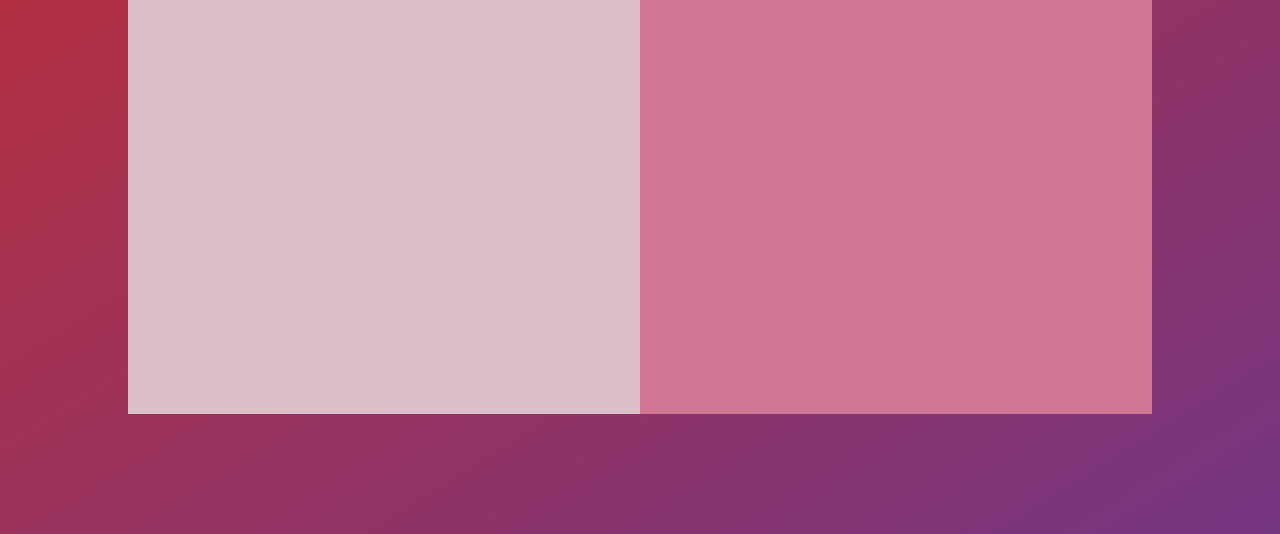
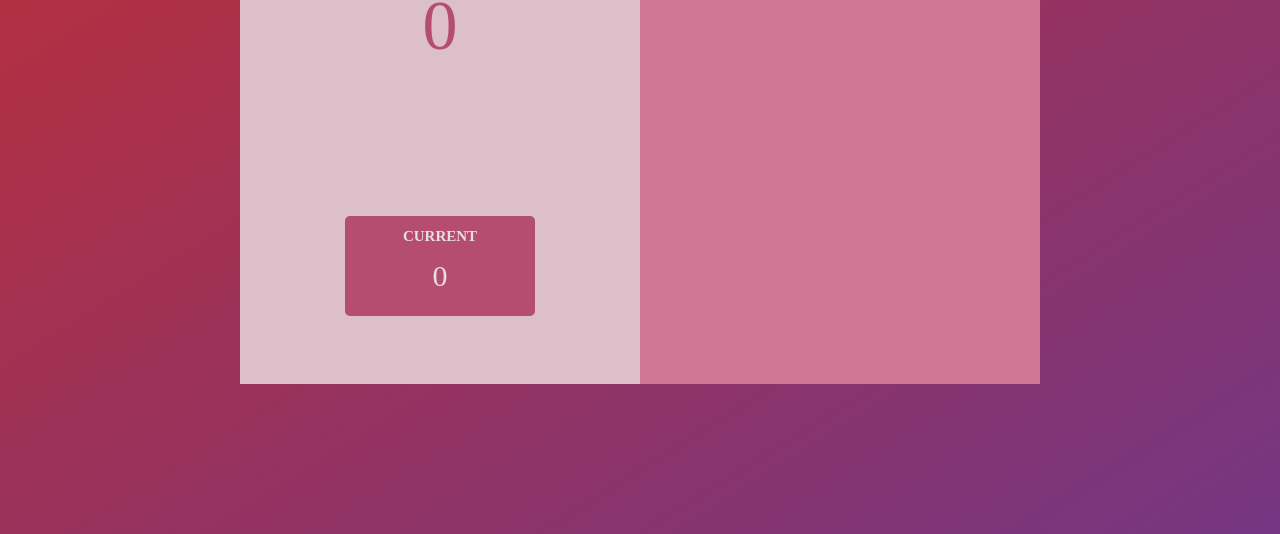
Before and after one commit to ShahdElhlwaney/PigGame, a plain HTML site: page index.html in a window 1280 px wide. Shown: the part 266-800 px from the top of the page. Drawn offline with Linux system fonts and the light colour scheme.

Commit message:
creating the player1 content

```diff
--- a/index.html
+++ b/index.html
@@ -9,6 +9,14 @@
 <body>
     <main>
         <section class="player1">
+            <div class="playercontent">
+                <p class="head-name">PLAYER 1</p>
+                <span class="score">0</span>
+                <div class="current">
+                    <p><b>CURRENT</b></p>
+                    <span class="currentscore">0</span>
+                </div>
+            </div>
 
         </section>
         <section class="player2">
--- a/style.css
+++ b/style.css
@@ -19,13 +19,41 @@ main{
     height: 100vh;
 }
 section{
-    width: 40vw;
-    height: 70vh;
+    width: 40rem;
+    height: 50rem;
+}
 
-}
 .player1{
     background-color: rgb(221, 191, 201);
 }
 .player2{
     background-color: rgb(207, 119, 148);
 }
+.playercontent{
+    display: flex;
+    flex-direction: column;
+    align-items: center;
+    justify-content: center;
+    height:100%;
+}
+.head-name{
+    font-size: 3rem;
+}
+.score{
+    font-size: 7rem;
+    margin-bottom: 15rem;
+    color:  rgb(180, 77, 111);
+}
+.current{
+    width: 19rem;
+    height: 10rem;
+    background-color: rgb(180, 77, 111);
+    border-radius: 5px;
+    font-size: 1.5rem;
+    line-height: 4rem;
+    text-align: center;
+    color: rgb(232, 224, 224);
+}
+.currentscore{
+    font-size: 3rem;
+}
```
